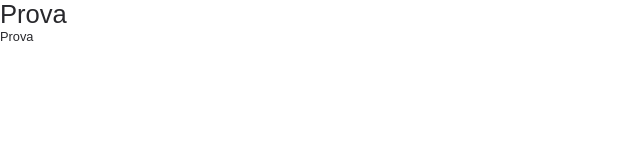
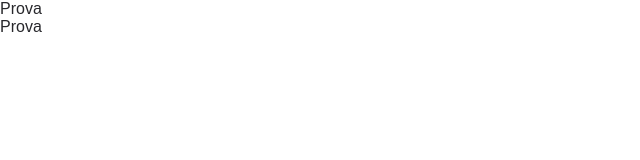
Before and after one commit to JacopoMarini/flying-food, a React (Create React App) app: page / in a window 1280 px wide. Shown: the top 160 px of the page, without its empty margins (0-640 px from the left). Built offline with nearby package versions, Linux system fonts and the light colour scheme; a web font is replaced by a local one.

Commit message:
Fixed style text

```diff
--- a/src/components/Text/index.tsx
+++ b/src/components/Text/index.tsx
@@ -1,19 +1,31 @@
 import { ReactNode } from 'react'
-import { ThemeColor, ThemeSizes } from '../../style/theme'
-import { StyledText } from './styled'
-
-type TextVariant = 'h1' | 'h2' | 'h3' | 'h4' | 'h5' | 'h6' | 'p' | 'span'
+import { FontSize, ThemeColor } from '../../style/theme'
+import { StyledText, TextVariant } from './styled'
 
 type Props = {
   children: ReactNode
   color?: ThemeColor
   variant?: TextVariant
-  size?: ThemeSizes
+  bold?: boolean
+  uppercase?: boolean
+  size?: FontSize
 }
 
-export const Text = ({ children, color = 'text', variant = 'p', size = 'md' }: Props) => {
+export const Text = ({
+  children,
+  color = 'text',
+  variant = 'p',
+  uppercase = false,
+  bold = false
+}: Props) => {
   return (
-    <StyledText as={variant} textColor={color} textSize={size}>
+    <StyledText
+      as={variant}
+      variant={variant}
+      bold={bold}
+      textColor={color}
+      uppercase={uppercase}
+    >
       {children}
     </StyledText>
   )
```
